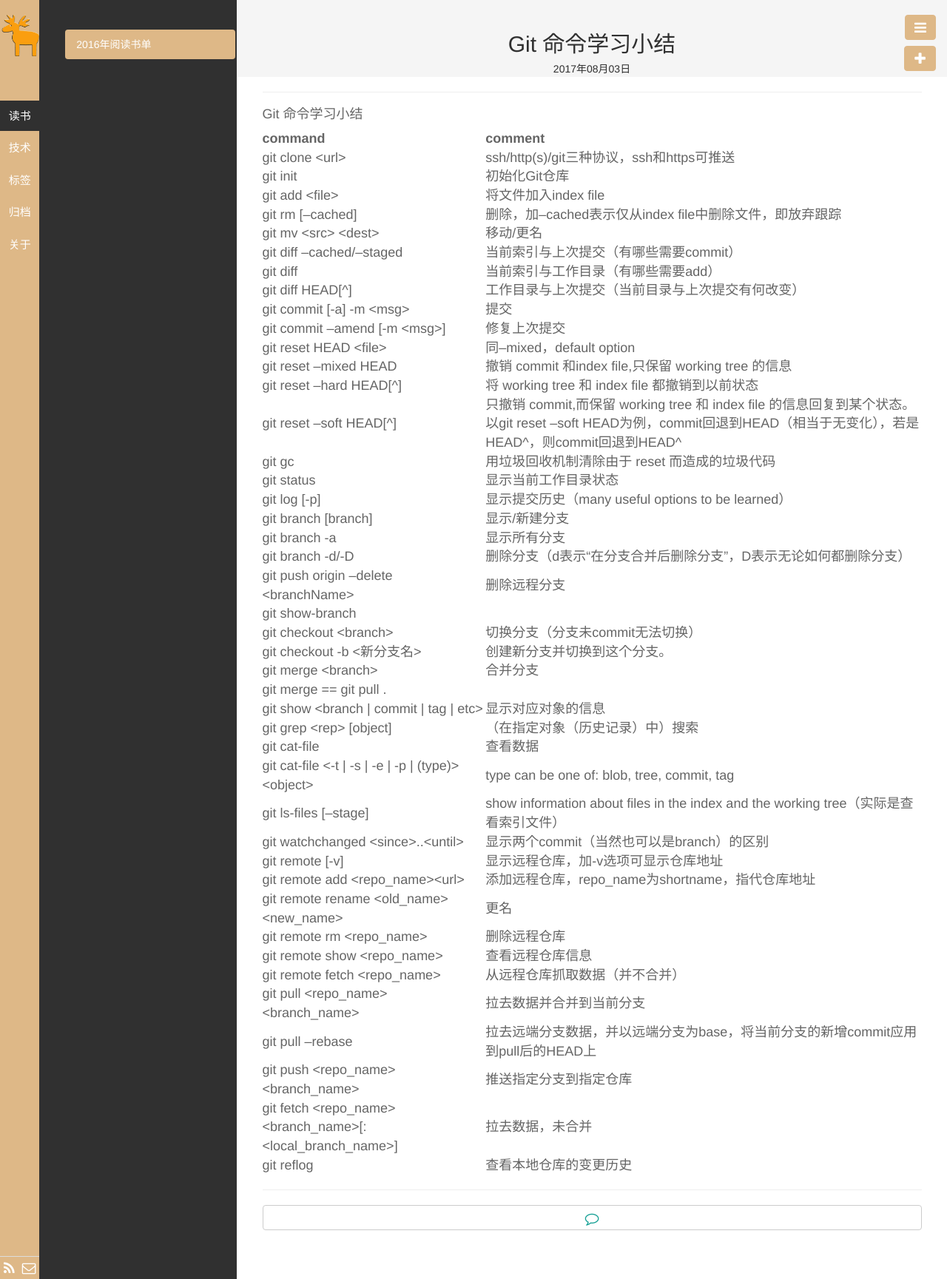
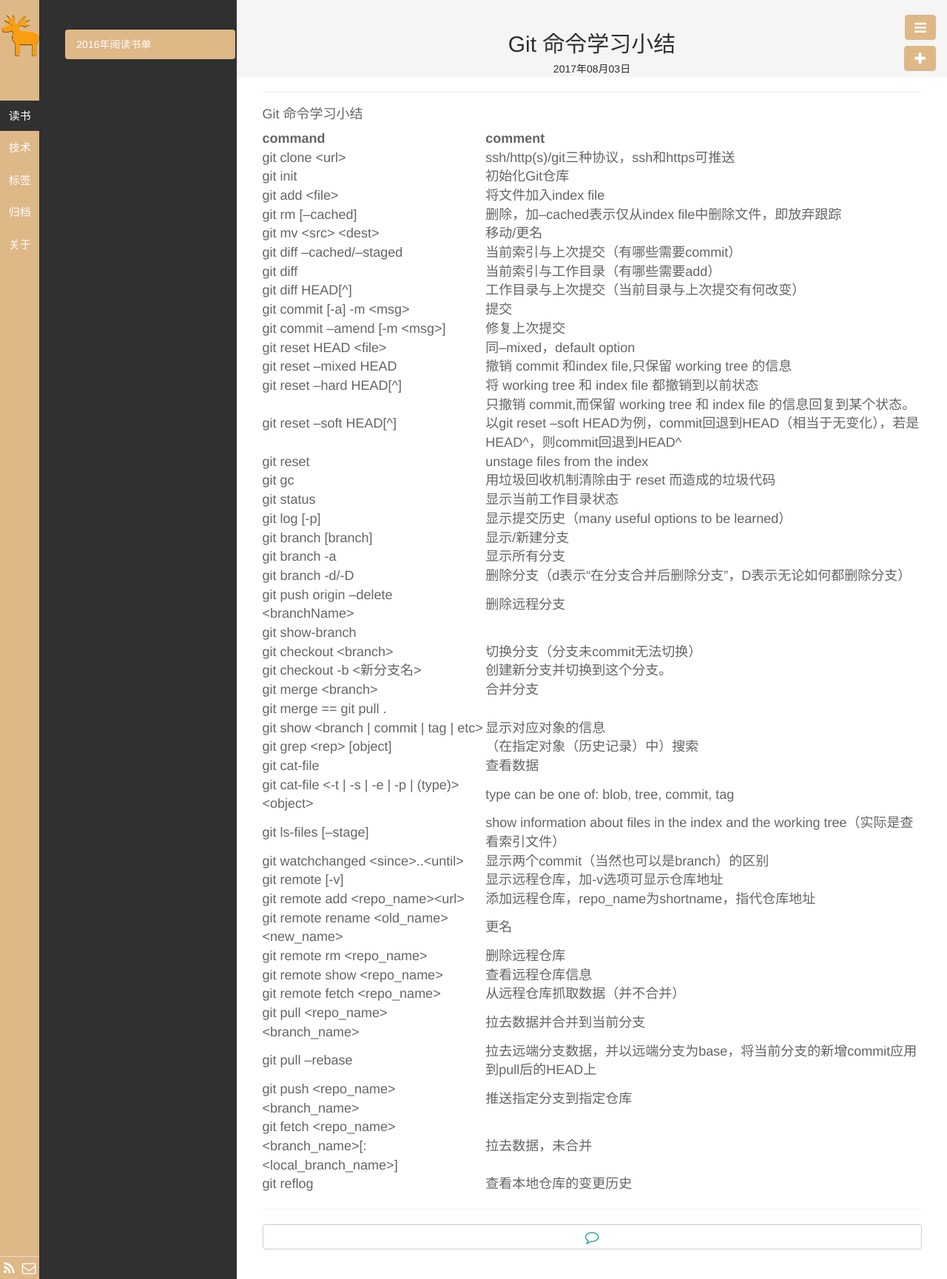
Before and after one commit to qhdwhy184/qhdwhy184.github.io, a Jekyll site: the page built from _posts/技术/2017-08-03-Git命令学习小结.md, in a window 1280 px wide. Shown: the whole page at 74% size. Built offline with Jekyll 4.4.1, drawn with Linux system fonts in a browser that asks for light colours.

Commit message:
Update 2017-08-03-Git命令学习小结.md

```diff
--- a/_posts/技术/2017-08-03-Git命令学习小结.md
+++ b/_posts/技术/2017-08-03-Git命令学习小结.md
@@ -27,6 +27,7 @@
 |git reset --mixed HEAD|撤销 commit 和index file,只保留 working tree 的信息|
 |git reset --hard HEAD[^]|将 working tree 和 index file 都撤销到以前状态|
 |git reset --soft HEAD[^]|只撤销 commit,而保留 working tree 和 index file 的信息回复到某个状态。以git reset --soft HEAD为例，commit回退到HEAD（相当于无变化），若是HEAD^，则commit回退到HEAD^|
+|git reset|unstage files from the index|
 |git gc|用垃圾回收机制清除由于 reset 而造成的垃圾代码|
 |git status|显示当前工作目录状态|
 |git log [-p]|显示提交历史（many useful options to be learned）|
```
